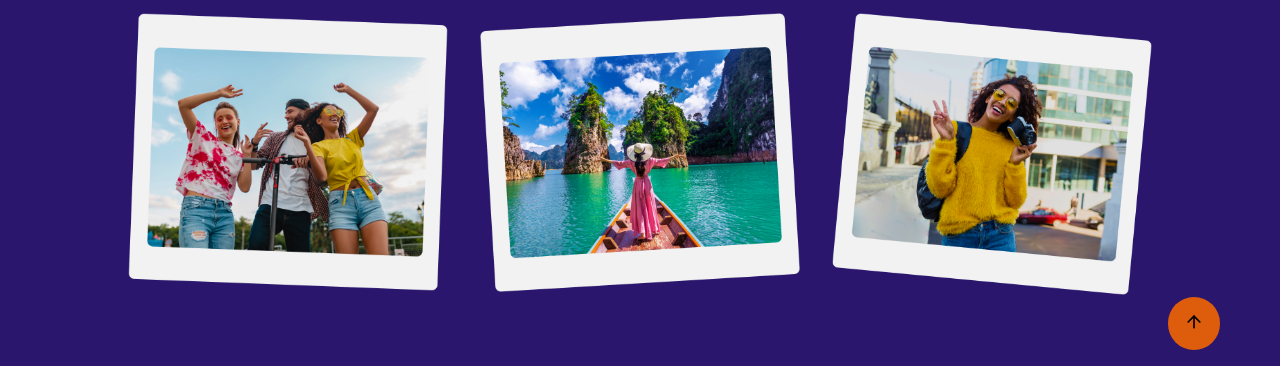
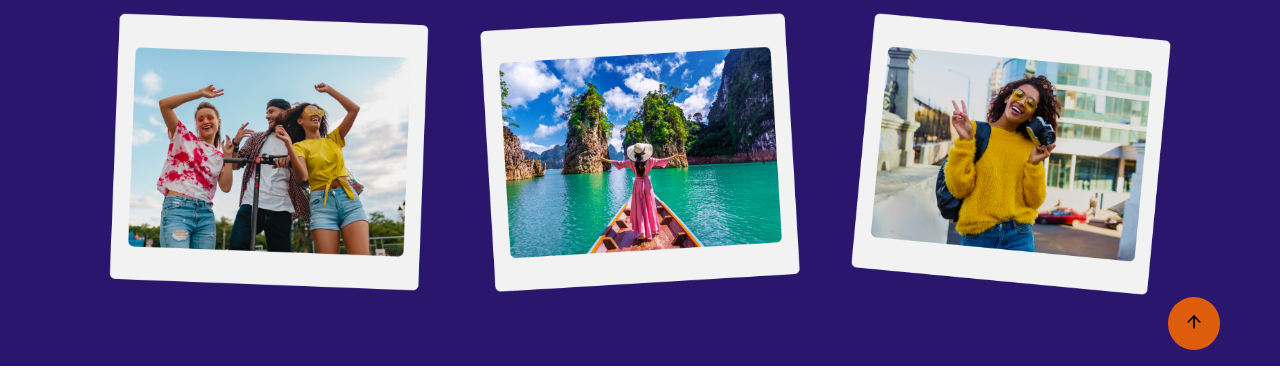
Before and after one commit to derkaiserr/aov, a plain HTML site: page index.html in a window 1280 px wide. Shown: the part 410-800 px from the top of the page. Drawn offline with Linux system fonts and the light colour scheme.

Commit message:
Update style.css

```diff
--- a/style.css
+++ b/style.css
@@ -118,11 +118,14 @@ footer {
 }
 .oneImages {
   display: flex;
-  justify-content: center;
+  justify-content:space-evenly;
+  margin-left: auto;
+  margin-right: auto;
   padding: 1rem 0;
   gap: 2rem;
   width: 100%;
   overflow-x: scroll;
+  /* display: inline; */
 }
 
 .oneImages::-webkit-scrollbar {
@@ -132,6 +135,7 @@ footer {
   /* background: #fff;
     padding: 0.5rem 0.5rem 1rem;
     transform: rotateX('30deg'); */
+    width: fit-content;
 }
 .polaroid img {
   width: 20rem;
```
